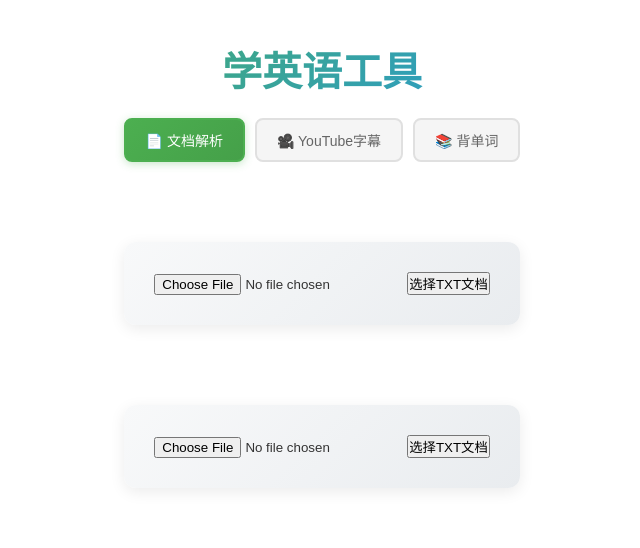
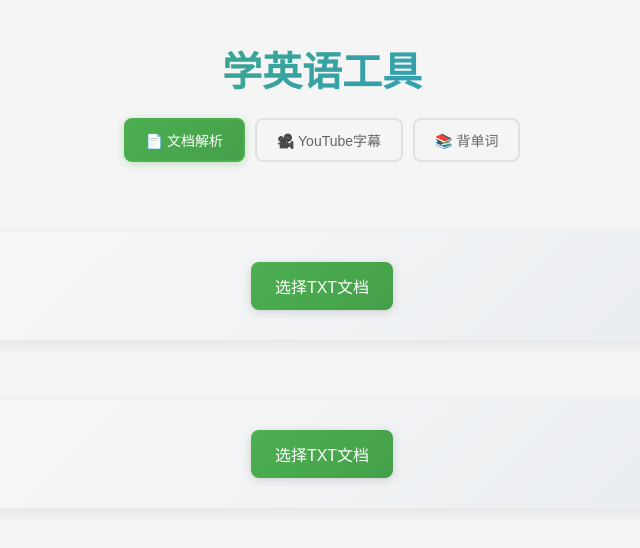
Before and after one commit to rytesdd/learnE, a React (Vite) app: page / in a window 1280 px wide. Shown: the top 548 px of the page, without its empty margins (318-958 px from the left). Built offline with nearby package versions, Linux system fonts and the light colour scheme.

Commit message:
进一步修复布局：统一宽度、间距和背景色

```diff
--- a/src/App.css
+++ b/src/App.css
@@ -7,14 +7,37 @@
 
 /* 文档上传区域样式 */
 .document-upload-section {
-  margin: 30px auto;
+  margin: 20px auto;
   padding: 30px;
   background: linear-gradient(135deg, #f8f9fa, #e9ecef);
   border-radius: 12px;
   box-shadow: 0 4px 15px rgba(0, 0, 0, 0.08);
-  max-width: 600px;
+  max-width: 900px;
+  width: 100%;
   text-align: center;
   animation: fadeIn 0.6s ease-in-out;
+}
+
+.document-upload-section input[type="file"] {
+  display: none;
+}
+
+.document-upload-section button {
+  padding: 12px 24px;
+  background: linear-gradient(135deg, #4CAF50, #45a049);
+  color: white;
+  border: none;
+  border-radius: 8px;
+  cursor: pointer;
+  font-size: 16px;
+  font-weight: 500;
+  transition: all 0.3s ease;
+  box-shadow: 0 2px 8px rgba(0, 0, 0, 0.15);
+}
+
+.document-upload-section button:hover {
+  transform: translateY(-2px);
+  box-shadow: 0 4px 12px rgba(0, 0, 0, 0.2);
 }
 
 #document-upload {
@@ -53,13 +76,14 @@
 
 /* 文档内容区域样式 */
 .document-content {
-  margin: 30px auto;
+  margin: 20px auto;
   padding: 30px;
   background-color: white;
   border-radius: 12px;
   box-shadow: 0 4px 15px rgba(0, 0, 0, 0.08);
   border: 1px solid #e0e0e0;
-  max-width: 800px;
+  max-width: 900px;
+  width: 100%;
   text-align: left;
   animation: fadeIn 0.6s ease-in-out;
 }
@@ -101,13 +125,14 @@
 
 /* 翻译面板样式 */
 .translation-panel {
-  margin: 30px auto;
+  margin: 20px auto;
   padding: 20px;
   background: linear-gradient(135deg, #f5f5f5, #e9ecef);
   border-radius: 12px;
   box-shadow: 0 6px 20px rgba(0, 0, 0, 0.1);
   border: 1px solid #e0e0e0;
-  max-width: 800px;
+  max-width: 900px;
+  width: 100%;
   animation: slideInRight 0.5s ease-out;
 }
 
@@ -224,13 +249,11 @@ body, html {
   margin: 0 auto;
   padding: 20px;
   text-align: center;
-  background-color: white;
+  background-color: #f5f5f5;
   color: #333;
   display: flex;
   flex-direction: column;
   font-family: 'Segoe UI', Tahoma, Geneva, Verdana, sans-serif;
-  box-shadow: 0 0 20px rgba(0, 0, 0, 0.05);
-  border-radius: 10px;
 }
 
 .app-header {
@@ -267,11 +290,8 @@ body, html {
 }
 
 /* 确保主要内容区域自适应 */
-.app > * {
-  max-width: 800px;
+.app-main > * {
   width: 100%;
-  margin-left: auto;
-  margin-right: auto;
 }
 
 .error-message {
```
